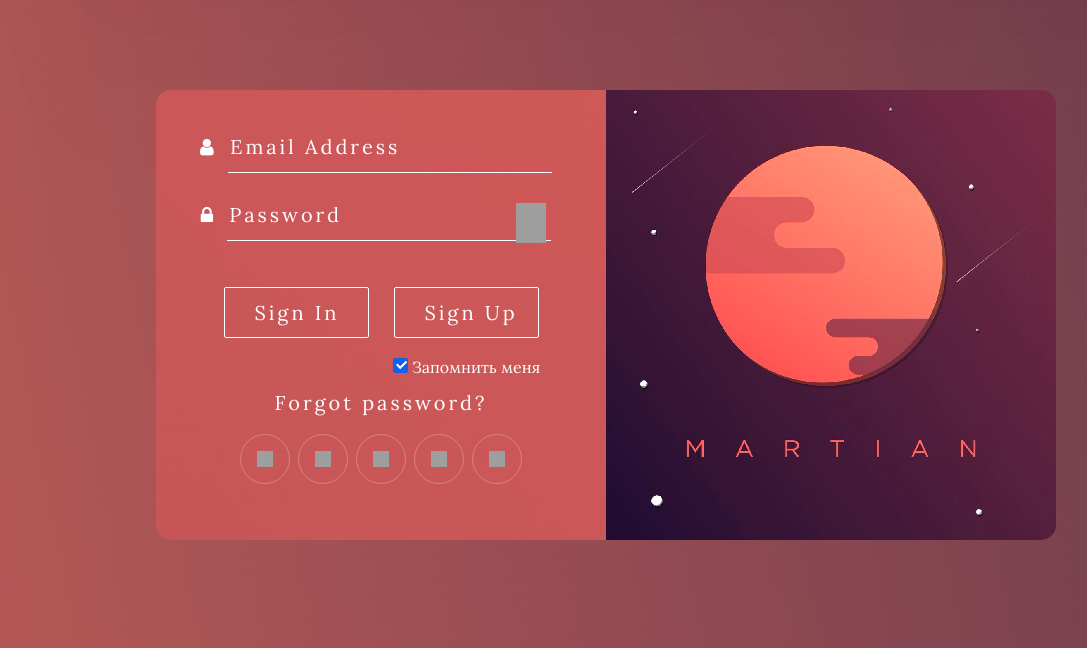
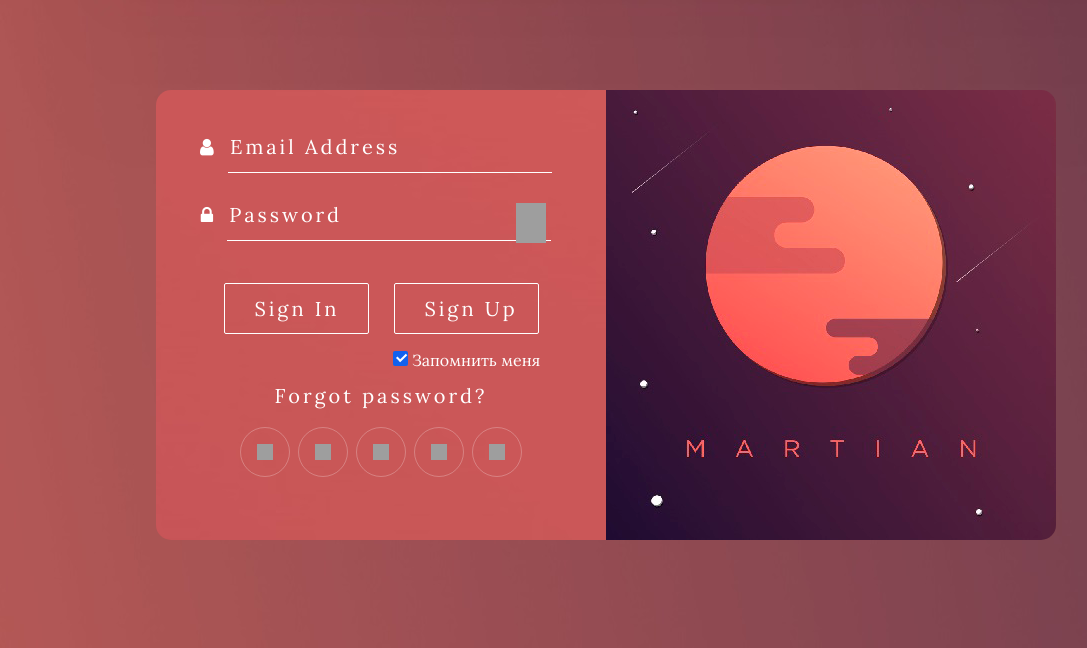
Before and after one commit to Ilia1204/Ilia1204.github.io, a PHP site: page / in a window 1280 px wide. Shown: the top 648 px of the page, without its empty margins (34-1121 px from the left). Run offline with PHP 8.4, Linux system fonts and the light colour scheme; some libraries are stand-ins or nearby versions; grey boxes are pictures that could not be loaded.

Commit message:
version 2.0
version 2.0

```diff
--- a/FormInUp/css/custom.css
+++ b/FormInUp/css/custom.css
@@ -8,7 +8,7 @@ body {
 a {
     color:#fff;
     text-decoration: none;
-    transition: 0.5s;
+    transition: 0.3s;
 }
 a:hover{
    /* text-decoration: underline;*/
@@ -21,6 +21,39 @@ a::after {
     transition-delay: 10ms;
     color: #5e2828;
     opacity: 1;
+}
+.forgot_a_pass {
+    color:#fff;
+    text-decoration: none;
+    transition: 0.3s;
+    position: relative;
+    line-height: 1;
+}
+.forgot_a_pass:hover{
+   /* text-decoration: underline;*/
+    color: #5e2828;
+    transition: all 500ms ease;
+    transition-delay: 10ms;
+}
+.forgot_a_pass::after {
+    transition: .3s ease all;
+    transition-delay: 10ms;
+    color: #5e2828;
+    opacity: 1;
+}
+.forgot_a_pass:after {
+    display: block;
+    position: absolute;
+    left: 0; /*изменить на right:0;, чтобы изменить направление подчёркивания */
+    width: 0;/*задаём длинну линии до наведения курсора*/
+    height: 2px; /*задаём ширину линии*/
+    background-color: #5e2828; /*задаём цвет линии*/
+    content: "";
+    transition: width 0.3s ease-out; /*задаём время анимации*/
+}
+.forgot_a_pass:hover:after,
+.forgot_a_pass:focus:after {
+    width: 100%; /*устанавливаем значение 100% чтобы ссылка подчёркивалась полностью*/
 }
 .form {
    width: 450px;
@@ -80,6 +113,7 @@ input::-webkit-input-placeholder {
     font-size: 1.2rem;
 }
 .button {
+    position: relative;
     padding: 13px 30px;
     width: 145px;
     margin: 4px 0 20px 0;
@@ -91,6 +125,7 @@ input::-webkit-input-placeholder {
     border-radius: 2px;
     letter-spacing: 3px;
     transition: 0.5s;
+    top:3px;
 }
 .button1 {
     padding: 13px 30px;
@@ -118,6 +153,7 @@ input::-webkit-input-placeholder {
     transition: all 0.5s;
     background: #fff;
     color: #144d70;
+    top: 10px;
 }
 .btn {
     margin-right: 25px;
@@ -125,7 +161,6 @@ input::-webkit-input-placeholder {
 .buttons {
     display: flex;
     justify-content: center;
-    margin-top: 7px;
 }
 .link {
     letter-spacing: 3px;
@@ -314,6 +349,7 @@ header {
     height: 40px;
     background: url("../img/svg/ShowPass.svg") 0 0 no-repeat;
     transition: 0.5s;
+    cursor: pointer;
 }
 .password-control.view {
     background: url("../img/svg/HidePass.svg") 0 0 no-repeat;
--- a/FormInUp/index.html
+++ b/FormInUp/index.html
@@ -93,7 +93,7 @@
                     </label>
                 </div>
                 <div class="forgot">
-                    <a href="ForgotPass.html" title="Забыли пароль">
+                    <a href="ForgotPass.html" title="Забыли пароль" class="forgot_a_pass">
                        Forgot <span class="forgot-pass">password?</span>
                     </a>
                 </div>
```
Also changed, not shown: FormInUp/ShowPass.svg (added).
